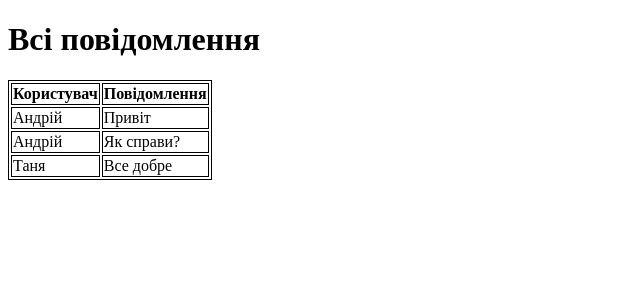
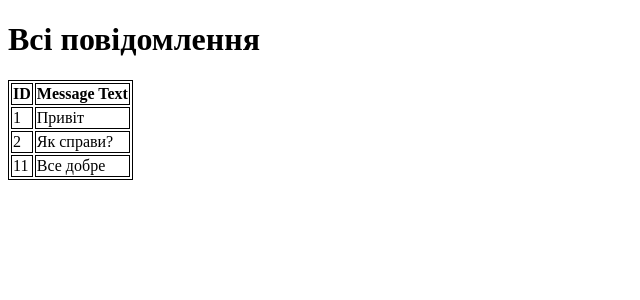
Before and after one commit to Vovaboltniev/Lab_1db, a PHP site: page / in a window 1280 px wide. Shown: the top 300 px of the page, without its empty margins (0-640 px from the left). Run offline with PHP 8.4, Linux system fonts and the light colour scheme; data comes from the database, SQL or seed files in the repository.

Commit message:
Перший коміт

```diff
--- a/index.php
+++ b/index.php
@@ -6,18 +6,17 @@
     <meta name="description" content="Лабораторна робота. З'єднання з базою даних">
     <title>Таблиця з повідомленнями</title>
 
-<style>
-    td,th, table {
-        border: 1px solid black
-    }
-</style>
-
+    <style>
+        td, th, table {
+            border: 1px solid black;
+        }
+    </style>
 </head>
 <body>
 
     <h1>Всі повідомлення</h1>
 
-<?php
+    <?php
 // Параметри для з'єднання з базою даних
 $host = 'localhost';
 $username = 'root';
@@ -33,30 +32,51 @@ try {
     $pdo->setAttribute(PDO::ATTR_ERRMODE, PDO::ERRMODE_EXCEPTION);
 
     // Отримання всіх повідомлень від користувачів
-    $sql = "SELECT u.user_name, m.message_text FROM users AS u INNER JOIN messages AS m ON u.user_id = m.user_id";
+    $sql = "SELECT * FROM messages"; // Змінено на messages
     $stmt = $pdo->prepare($sql);
     $stmt->execute();
 
     // Виведення результатів у вигляді HTML-таблиці
     if ($stmt->rowCount() > 0) {
-        echo "<table><tr><th>Користувач</th><th>Повідомлення</th></tr>";
-
+        echo "<table><tr><th>ID</th><th>Message Text</th></tr>";
 
         while ($row = $stmt->fetch(PDO::FETCH_ASSOC)) {
-            printf("<tr><td>%s</td><td>%s</td></tr>", $row['user_name'], $row['message_text']);
+            printf("<tr><td>%s</td><td>%s</td></tr>", $row['message_id'], $row['message_text']);
         }
 
         echo "</table>";
     } else {
         echo "Немає даних у таблиці.";
     }
+
+    // Додавання користувача до таблиці `users`
+    $username = 'Імя_користувача';
+    $email = 'емейл@приклад.com';
+
+    $sqlCheckUser = "SELECT * FROM users WHERE user_name = :username";
+    $stmtCheckUser = $pdo->prepare($sqlCheckUser);
+    $stmtCheckUser->bindParam(':username', $username, PDO::PARAM_STR);
+    $stmtCheckUser->execute();
+
+    if ($stmtCheckUser->rowCount() == 0) {
+        // Якщо користувача ще немає, додаємо його
+        $sqlAddUser = "INSERT INTO users (user_id, user_name) VALUES (:username, :email)";
+        $stmtAddUser = $pdo->prepare($sqlAddUser);
+        $stmtAddUser->bindParam(':username', $username, PDO::PARAM_STR);
+        $stmtAddUser->bindParam(':email', $email, PDO::PARAM_STR);
+        $stmtAddUser->execute();
+
+        // Додаємо повідомлення від користувача
+        $sqlAddMessage = "INSERT INTO messages (message_text, user_id) VALUES ('Повідомлення від користувача', LAST_INSERT_ID())";
+        $pdo->query($sqlAddMessage);
+    }
+
 } catch (PDOException $e) {
     die("Помилка: " . $e->getMessage());
 }
 
 // Закриття підключення до бази даних
 $pdo = null;
-
 ?>
 
 </body>
```
